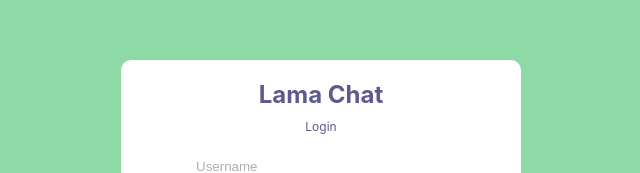
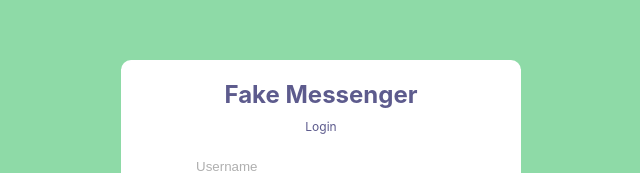
Before and after one commit to KanNguyenKiet/Message_center_frontend, a React (Create React App) app: page /login in a window 1280 px wide. Shown: the part 186-359 px from the top of the page, without its empty margins (319-959 px from the left). Built offline with nearby package versions, Linux system fonts and the light colour scheme.

Commit message:
complete login

```diff
--- a/src/App.js
+++ b/src/App.js
@@ -24,8 +24,8 @@ function App() {
 					<ProtectedRoute>
 						<Home />
 					</ProtectedRoute>} />
-				<Route path="register" element={<Register />} />
-				<Route path="login" element={<Login />} />
+				<Route path="/register" element={<Register />} />
+				<Route path="/login" element={<Login />} />
 			</Routes>
     	</BrowserRouter>
   	);
--- a/src/context/AuthContext.js
+++ b/src/context/AuthContext.js
@@ -4,22 +4,21 @@ import getUserInfo from "../module/user"
 export const AuthContext = createContext()
 
 export const AuthContextProvider = ({ children }) => {
-    const [user, setUser] = useState({});
+    const [currentUser, setCurrentUser] = useState({});
 
     useEffect(() => {
         getUserInfo()
-        .then((uesr) => {
-            console.log(user);
-            setUser(user);
-        })
+        .then((user) => {
+            setCurrentUser(user);
+        });
 
         return () => {
             // logout
         };
-    });
+    }, []);
 
     return (
-        <AuthContext.Provider value={{ user }}>
+        <AuthContext.Provider value={{ currentUser }}>
             {children}
         </AuthContext.Provider>
     );
--- a/src/module/user.js
+++ b/src/module/user.js
@@ -2,19 +2,16 @@ import axios from "axios";
 import { USER_SERVICE_URL } from "../config";
 
 const getUserInfo = async () => {
-    console.log(sessionStorage.getItem("_session"));
     if (!sessionStorage.getItem("_session")) {
         return null;
     }
 
     try {
-        console.log("call backend to get user info");
         var resp = await axios.get(USER_SERVICE_URL + "/userinfo", {
             headers: {
                 "_session": sessionStorage.getItem("_session")
             }
         });
-        console.log(resp);
         return resp['data']['data'];
     } catch(err) {
         return null;
--- a/src/page/Home.jsx
+++ b/src/page/Home.jsx
@@ -2,9 +2,9 @@ import React, { useContext } from "react";
 import { AuthContext } from "../context/AuthContext";
 
 const Home = () => {
-    var currentUser = useContext(AuthContext);
+    var { currentUser } = useContext(AuthContext);
     return (
-        <div>{currentUser.name}</div>
+        <div>Hello {currentUser.last_name} {currentUser.first_name}</div>
     )
 }
 
--- a/src/page/Login.jsx
+++ b/src/page/Login.jsx
@@ -48,7 +48,7 @@ const Login = () => {
             } else {
                 sessionStorage.setItem("_session", resp['data']['session_key']);
                 console.log(sessionStorage.getItem('_session'));
-                navigate('/');
+                navigate("/");
             }
         } catch(err) {
             setErr(err);
@@ -60,7 +60,7 @@ const Login = () => {
     return (
         <div className="formContainer">
             <div className="formWrapper">
-                <span className="logo">Lama Chat</span>
+                <span className="logo">Fake Messenger</span>
                 <span className="title">Login</span>
                 <form onSubmit={handleSubmit}>
                 <input type="text" placeholder="Username" onChange={handleUsernameChange}/>
```
